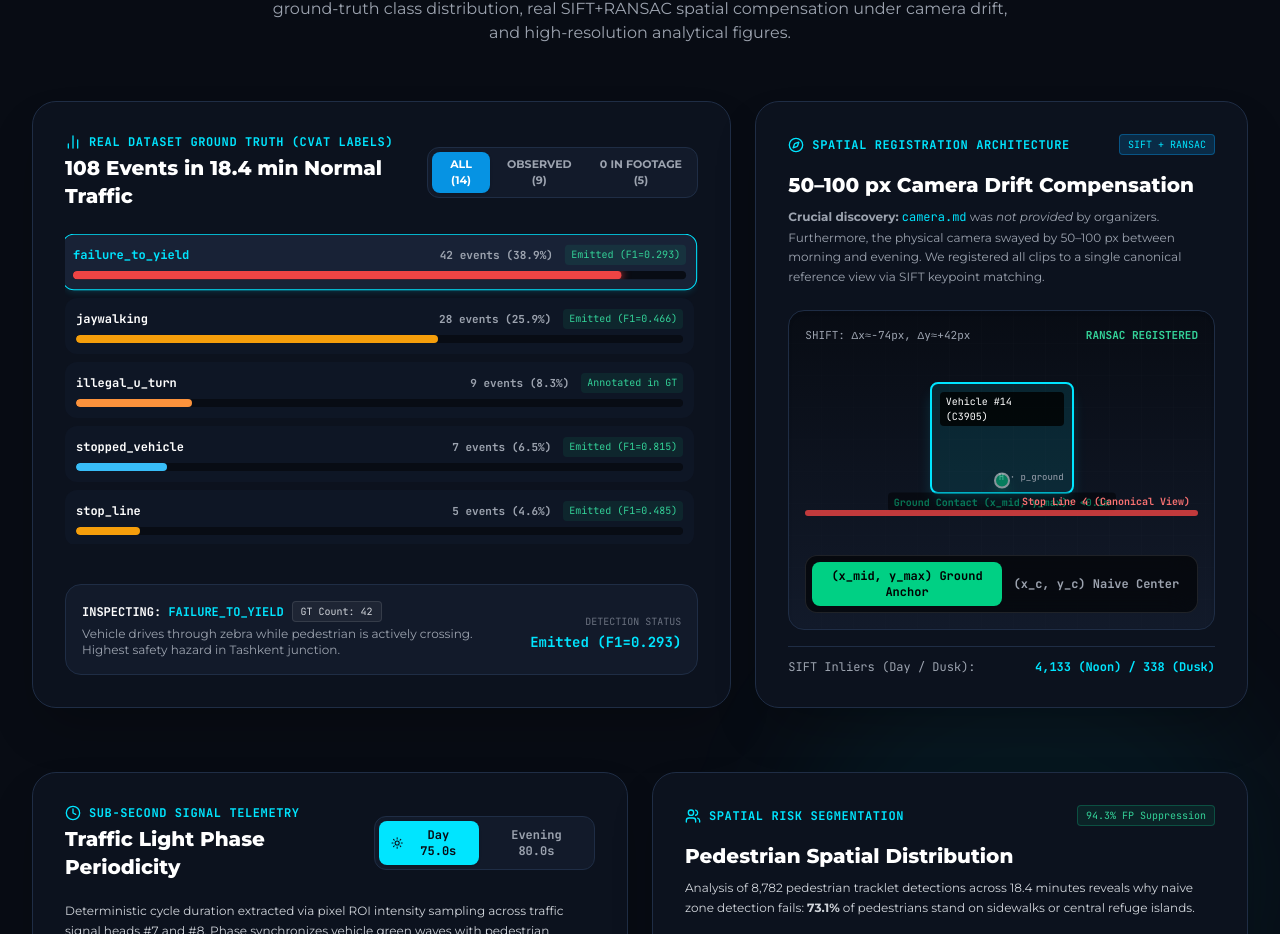
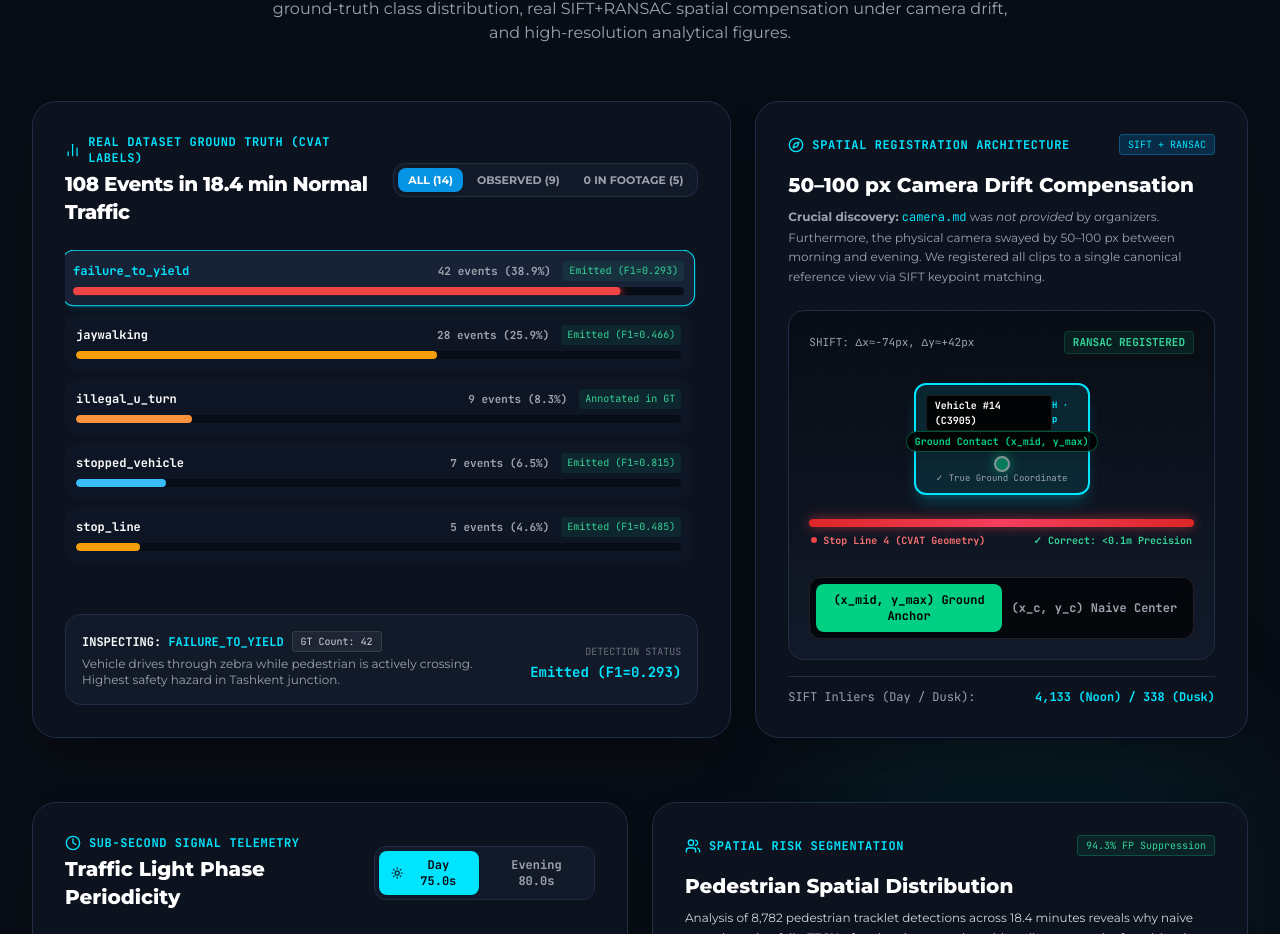
Before and after one commit to tisak559314-cloud/Hackathon-WIUT, a React (Vite) app: page / in a window 1280 px wide. Shown: the part 5135-6069 px from the top of the page. Built offline with nearby package versions, Linux system fonts and the light colour scheme.

Commit message:
fix(eda): resolve label overlap on SIFT homography canvas and refine ground truth card header

```diff
--- a/src/components/AcademicResearch.jsx
+++ b/src/components/AcademicResearch.jsx
@@ -166,18 +166,18 @@ export default function AcademicResearch() {
                 <div>
                   <div className="text-xs font-mono font-bold uppercase tracking-wider text-[#00e5ff] flex items-center gap-2 mb-1">
                     <BarChart2 className="w-4 h-4 text-[#00e5ff]" />
-                    Real Dataset Ground Truth (CVAT Labels)
+                    <span>Real Dataset Ground Truth (CVAT Labels)</span>
                   </div>
-                  <h3 className="text-xl font-extrabold text-white">
+                  <h3 className="text-lg sm:text-xl font-extrabold text-white tracking-tight">
                     108 Events in 18.4 min Normal Traffic
                   </h3>
                 </div>
 
                 {/* Filter Pills */}
-                <div className="flex items-center gap-1 bg-[#121a2a] p-1 rounded-xl border border-[#1f2d45]">
+                <div className="flex items-center gap-1 bg-[#121a2a] p-1 rounded-xl border border-[#1f2d45] shrink-0 self-start sm:self-auto">
                   <button
                     onClick={() => setClassFilter('all')}
-                    className={`px-2.5 py-1 rounded-lg text-[11px] font-bold uppercase transition ${
+                    className={`px-2.5 py-1 rounded-lg text-[11px] font-bold uppercase transition cursor-pointer ${
                       classFilter === 'all' ? 'bg-[#0693e3] text-white shadow' : 'text-gray-400 hover:text-white'
                     }`}
                   >
@@ -185,7 +185,7 @@ export default function AcademicResearch() {
                   </button>
                   <button
                     onClick={() => setClassFilter('frequent')}
-                    className={`px-2.5 py-1 rounded-lg text-[11px] font-bold uppercase transition ${
+                    className={`px-2.5 py-1 rounded-lg text-[11px] font-bold uppercase transition cursor-pointer ${
                       classFilter === 'frequent' ? 'bg-[#00e5ff] text-[#080c14] shadow font-extrabold' : 'text-gray-400 hover:text-white'
                     }`}
                   >
@@ -193,7 +193,7 @@ export default function AcademicResearch() {
                   </button>
                   <button
                     onClick={() => setClassFilter('rare')}
-                    className={`px-2.5 py-1 rounded-lg text-[11px] font-bold uppercase transition ${
+                    className={`px-2.5 py-1 rounded-lg text-[11px] font-bold uppercase transition cursor-pointer ${
                       classFilter === 'rare' ? 'bg-amber-500/80 text-white shadow' : 'text-gray-400 hover:text-white'
                     }`}
                   >
@@ -203,7 +203,7 @@ export default function AcademicResearch() {
               </div>
 
               {/* Interactive Horizontal Bars */}
-              <div className="space-y-2 mb-6 max-h-[310px] overflow-y-auto pr-1">
+              <div className="space-y-2 mb-6 max-h-[320px] overflow-y-auto pr-1.5 scrollbar-thin">
                 {filteredClasses.map((item, idx) => {
                   const originalIdx = classDistribution.findIndex((c) => c.name === item.name);
                   const isSelected = selectedClassIdx === originalIdx;
@@ -252,7 +252,7 @@ export default function AcademicResearch() {
 
             {/* Selected Class Deep-Dive Card */}
             <div className="p-4 rounded-2xl bg-[#121a2a] border border-[#1f2d45] flex flex-col sm:flex-row items-start sm:items-center justify-between gap-4">
-              <div>
+              <div className="space-y-1">
                 <div className="flex items-center gap-2">
                   <span className="text-xs font-mono font-bold uppercase text-white">
                     Inspecting: <span className="text-[#00e5ff]">{selectedClass.name}</span>
@@ -261,10 +261,10 @@ export default function AcademicResearch() {
                     GT Count: {selectedClass.count}
                   </span>
                 </div>
-                <p className="text-xs text-gray-400 mt-1">{selectedClass.desc}</p>
+                <p className="text-xs text-gray-400">{selectedClass.desc}</p>
               </div>
 
-              <div className="text-right shrink-0">
+              <div className="text-left sm:text-right shrink-0">
                 <span className="text-[10px] font-mono text-gray-500 uppercase">Detection Status</span>
                 <div className="text-sm font-mono font-extrabold text-[#00e5ff]">
                   {selectedClass.status}
@@ -297,64 +297,73 @@ export default function AcademicResearch() {
               </p>
 
               {/* Visual Interactive Road Homography Canvas */}
-              <div className="relative rounded-2xl overflow-hidden aspect-[4/3] bg-gradient-to-b from-[#080c14] to-[#121a2a] border border-[#1f2d45] p-4 flex flex-col justify-between shadow-inner">
+              <div className="relative rounded-2xl overflow-hidden bg-gradient-to-b from-[#080c14] to-[#121a2a] border border-[#1f2d45] p-5 flex flex-col justify-between shadow-inner min-h-[350px]">
                 {/* 3D Perspective Road Grid Lines */}
                 <div className="absolute inset-0 sensor-grid opacity-30 pointer-events-none" />
 
-                {/* Simulated Calibrated Polygons */}
-                <div className="relative z-10 flex items-center justify-between text-[11px] font-mono">
+                {/* Simulated Calibrated Polygons Header */}
+                <div className="relative z-10 flex items-center justify-between text-[11px] font-mono mb-2">
                   <span className="text-gray-400">SHIFT: Δx≈-74px, Δy≈+42px</span>
-                  <span className="text-emerald-400 font-bold">RANSAC REGISTERED</span>
+                  <span className="text-emerald-400 font-bold bg-emerald-500/10 px-2 py-0.5 rounded border border-emerald-500/20">
+                    RANSAC REGISTERED
+                  </span>
                 </div>
 
                 {/* Interactive Simulated Vehicle with BBox & Point Projection */}
-                <div className="relative z-10 flex flex-col items-center justify-center py-6">
+                <div className="relative z-10 flex flex-col items-center justify-center my-3">
                   {/* Vehicle Bounding Box */}
-                  <div className="relative w-36 h-28 border-2 border-[#00e5ff] rounded-lg bg-[#00e5ff]/10 flex flex-col items-center justify-between p-2 shadow-lg shadow-[#00e5ff]/20">
-                    <div className="text-[10px] font-mono text-white bg-black/80 px-1.5 py-0.5 rounded self-start">
-                      Vehicle #14 (C3905)
+                  <div className="relative w-44 h-28 border-2 border-[#00e5ff] rounded-xl bg-[#00e5ff]/10 flex flex-col items-center justify-between p-2.5 shadow-lg shadow-[#00e5ff]/20">
+                    <div className="flex items-center justify-between w-full">
+                      <span className="text-[10px] font-mono font-bold text-white bg-black/90 px-2 py-0.5 rounded border border-white/10">
+                        Vehicle #14 (C3905)
+                      </span>
+                      <span className="text-[9px] font-mono text-[#00e5ff] font-bold">H · p</span>
                     </div>
 
-                    {/* Naive Center Point */}
-                    {homographyAnchor === 'naive' && (
-                      <div className="absolute top-1/2 left-1/2 -translate-x-1/2 -translate-y-1/2 flex flex-col items-center animate-bounce">
-                        <div className="w-3.5 h-3.5 rounded-full bg-red-500 border-2 border-white shadow-lg" />
-                        <span className="text-[10px] font-mono font-bold text-red-400 bg-black/90 px-1 rounded mt-1 whitespace-nowrap">
-                          BBox Center: +4.8m Parallax Error
+                    {/* Point & Label Display inside the box */}
+                    {homographyAnchor === 'ground' ? (
+                      <div className="flex flex-col items-center">
+                        <span className="text-[10px] font-mono font-bold text-[#00d084] bg-black/90 border border-[#00d084]/40 px-2 py-0.5 rounded-full shadow-lg mb-1 whitespace-nowrap">
+                          Ground Contact (x_mid, y_max)
+                        </span>
+                        <div className="w-4 h-4 rounded-full bg-[#00d084] border-2 border-white shadow-[0_0_12px_#00d084] animate-pulse" />
+                      </div>
+                    ) : (
+                      <div className="flex flex-col items-center">
+                        <div className="w-4 h-4 rounded-full bg-red-500 border-2 border-white shadow-[0_0_12px_rgba(239,68,68,0.8)] animate-bounce" />
+                        <span className="text-[10px] font-mono font-bold text-red-400 bg-black/90 border border-red-500/40 px-2 py-0.5 rounded-full shadow-lg mt-1 whitespace-nowrap">
+                          BBox Center: +4.8m Drift
                         </span>
                       </div>
                     )}
 
-                    {/* Calibrated Ground Point */}
-                    {homographyAnchor === 'ground' && (
-                      <div className="absolute bottom-0 left-1/2 -translate-x-1/2 translate-y-1/2 flex flex-col items-center animate-pulse">
-                        <div className="w-4 h-4 rounded-full bg-[#00d084] border-2 border-white shadow-lg shadow-[#00d084]/50" />
-                        <span className="text-[10px] font-mono font-bold text-[#00d084] bg-black/90 px-1.5 py-0.5 rounded mt-1 whitespace-nowrap">
-                          Ground Contact (x_mid, y_max): &lt;0.1m
-                        </span>
-                      </div>
-                    )}
-
-                    <div className="text-[9px] font-mono text-gray-400 self-end">
-                      H · p_ground
+                    <div className="text-[9px] font-mono text-gray-400 text-center w-full">
+                      {homographyAnchor === 'ground' ? '✓ True Ground Coordinate' : '✗ Naive Perspective Error'}
                     </div>
                   </div>
 
-                  {/* Road Stop-Line Vector */}
-                  <div className="w-full mt-4 h-1.5 bg-red-500/80 rounded relative">
-                    <span className="absolute -top-4 right-2 text-[10px] font-mono text-red-400 font-bold">
-                      Stop Line 4 (Canonical View)
-                    </span>
+                  {/* Road Stop-Line Vector (With its label cleanly underneath) */}
+                  <div className="w-full mt-6">
+                    <div className="w-full h-2 bg-gradient-to-r from-red-600 via-rose-500 to-red-600 rounded-full shadow-[0_0_12px_rgba(239,68,68,0.6)]" />
+                    <div className="flex items-center justify-between text-[10px] font-mono mt-1.5 px-0.5">
+                      <span className="text-red-400 font-bold flex items-center gap-1.5">
+                        <span className="w-1.5 h-1.5 rounded-full bg-red-500" />
+                        Stop Line 4 (CVAT Geometry)
+                      </span>
+                      <span className={homographyAnchor === 'ground' ? 'text-emerald-400 font-bold' : 'text-rose-400 font-bold'}>
+                        {homographyAnchor === 'ground' ? '✓ Correct: <0.1m Precision' : '⚠ False Alarm: +4.8m Overlap'}
+                      </span>
+                    </div>
                   </div>
                 </div>
 
                 {/* Point Switcher Tabs */}
-                <div className="relative z-10 flex items-center justify-between bg-black/60 backdrop-blur-md p-1.5 rounded-xl border border-white/10 text-xs">
+                <div className="relative z-10 flex items-center justify-between bg-black/70 backdrop-blur-md p-1.5 rounded-xl border border-white/10 text-xs mt-2">
                   <button
                     onClick={() => setHomographyAnchor('ground')}
-                    className={`flex-1 py-1.5 rounded-lg font-mono font-bold text-center transition ${
+                    className={`flex-1 py-2 rounded-lg font-mono font-bold text-center transition cursor-pointer text-xs ${
                       homographyAnchor === 'ground'
-                        ? 'bg-[#00d084] text-black shadow'
+                        ? 'bg-[#00d084] text-black shadow-md'
                         : 'text-gray-400 hover:text-white'
                     }`}
                   >
@@ -362,9 +371,9 @@ export default function AcademicResearch() {
                   </button>
                   <button
                     onClick={() => setHomographyAnchor('naive')}
-                    className={`flex-1 py-1.5 rounded-lg font-mono font-bold text-center transition ${
+                    className={`flex-1 py-2 rounded-lg font-mono font-bold text-center transition cursor-pointer text-xs ${
                       homographyAnchor === 'naive'
-                        ? 'bg-red-500 text-white shadow'
+                        ? 'bg-red-500 text-white shadow-md'
                         : 'text-gray-400 hover:text-white'
                     }`}
                   >
```
